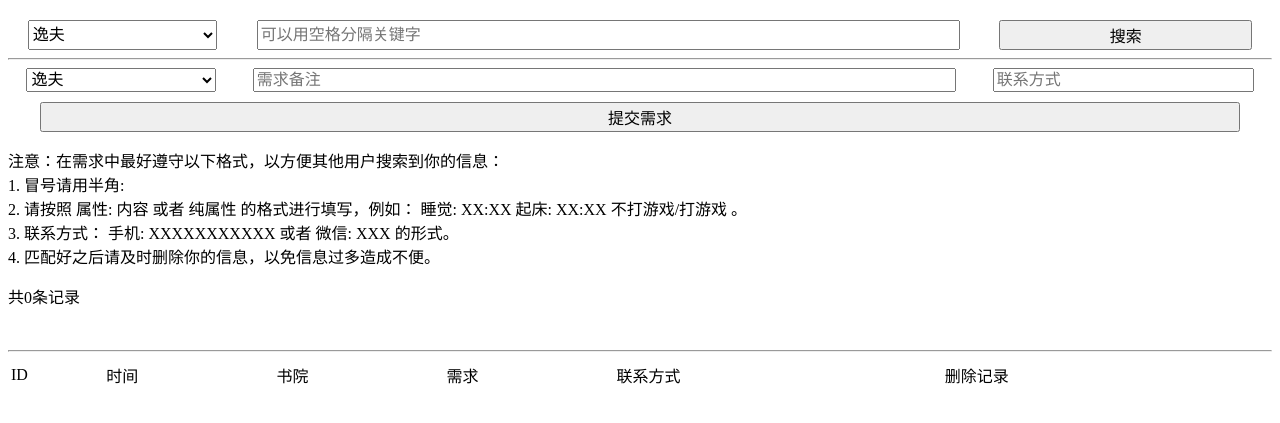
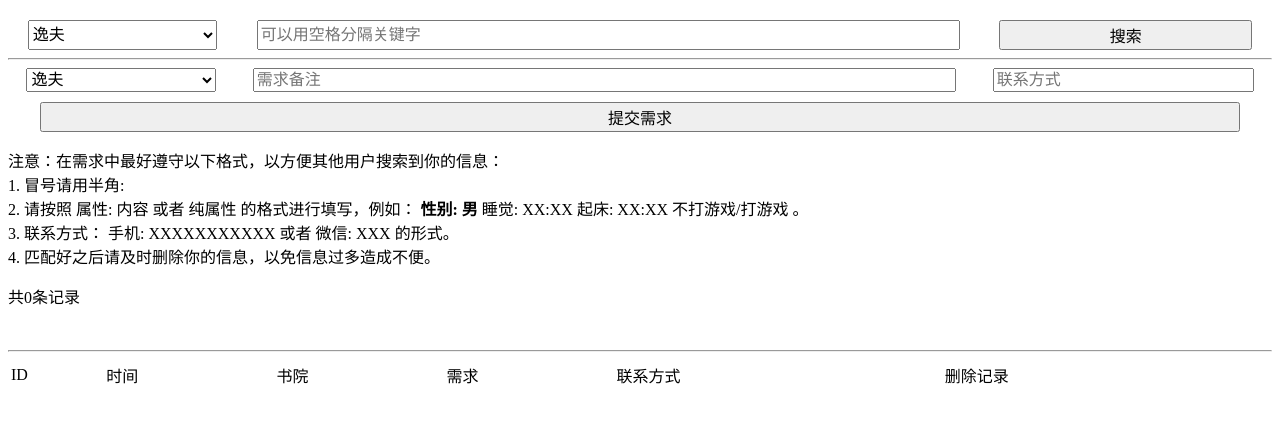
Before and after one commit to PolarisStudio/LGUDorm, a Django app: page / in a window 1280 px wide. Shown: the part 137-560 px from the top of the page. Run offline with Django 3.2, Linux system fonts and the light colour scheme; data that the repository does not hold is empty.

Commit message:
announcement change

```diff
--- a/dorm/template/index.html
+++ b/dorm/template/index.html
@@ -49,7 +49,7 @@
     <p>
         注意：在需求中最好遵守以下格式，以方便其他用户搜索到你的信息：<br>
         1. 冒号请用半角:<br>
-        2. 请按照 属性: 内容 或者 纯属性 的格式进行填写，例如： 睡觉: XX:XX 起床: XX:XX 不打游戏/打游戏 。<br>
+        2. 请按照 属性: 内容 或者 纯属性 的格式进行填写，例如： <b>性别: 男</b>  睡觉: XX:XX 起床: XX:XX 不打游戏/打游戏 。<br>
         3. 联系方式： 手机: XXXXXXXXXXX 或者 微信: XXX 的形式。<br>
         4. 匹配好之后请及时删除你的信息，以免信息过多造成不便。<br>
     </p>
```
